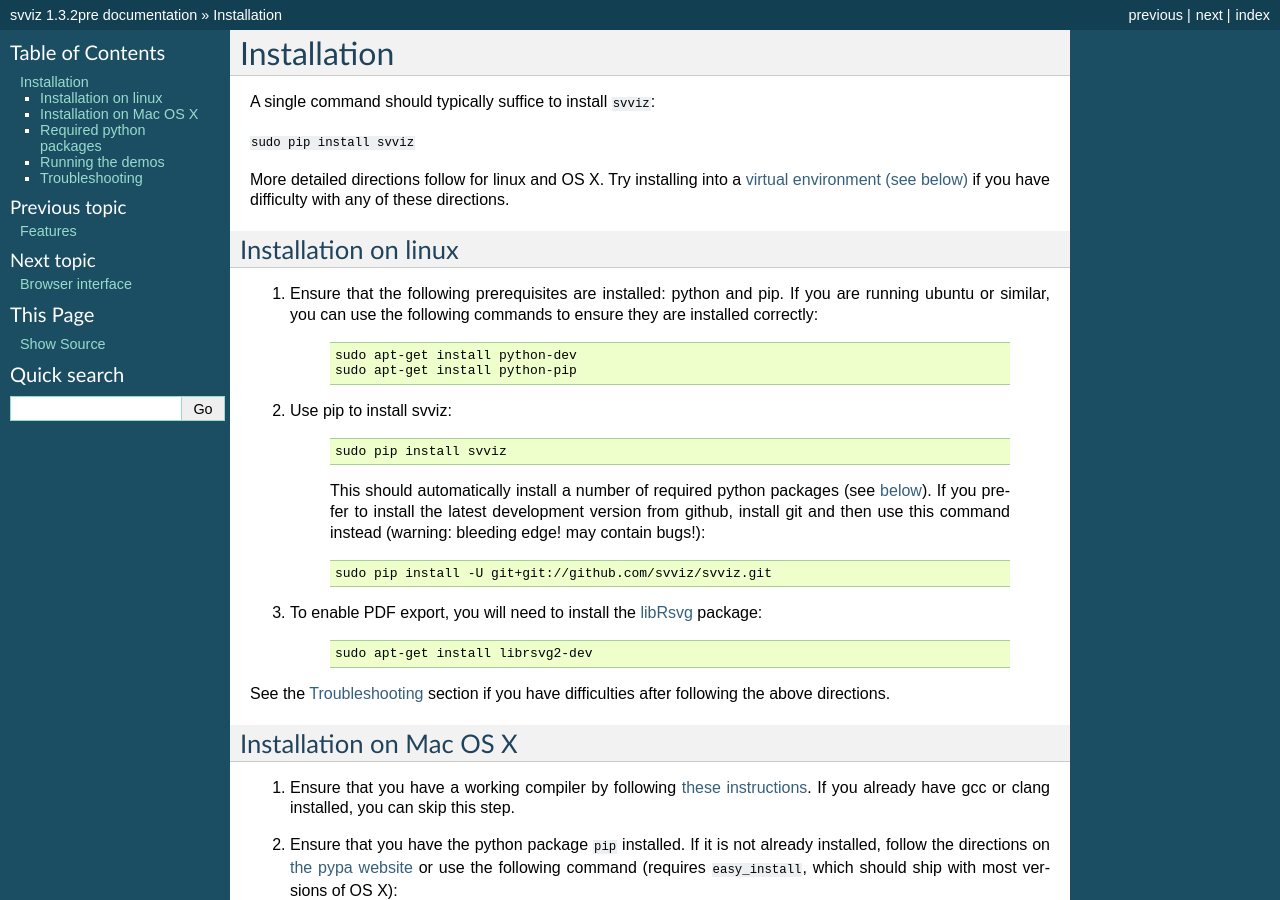
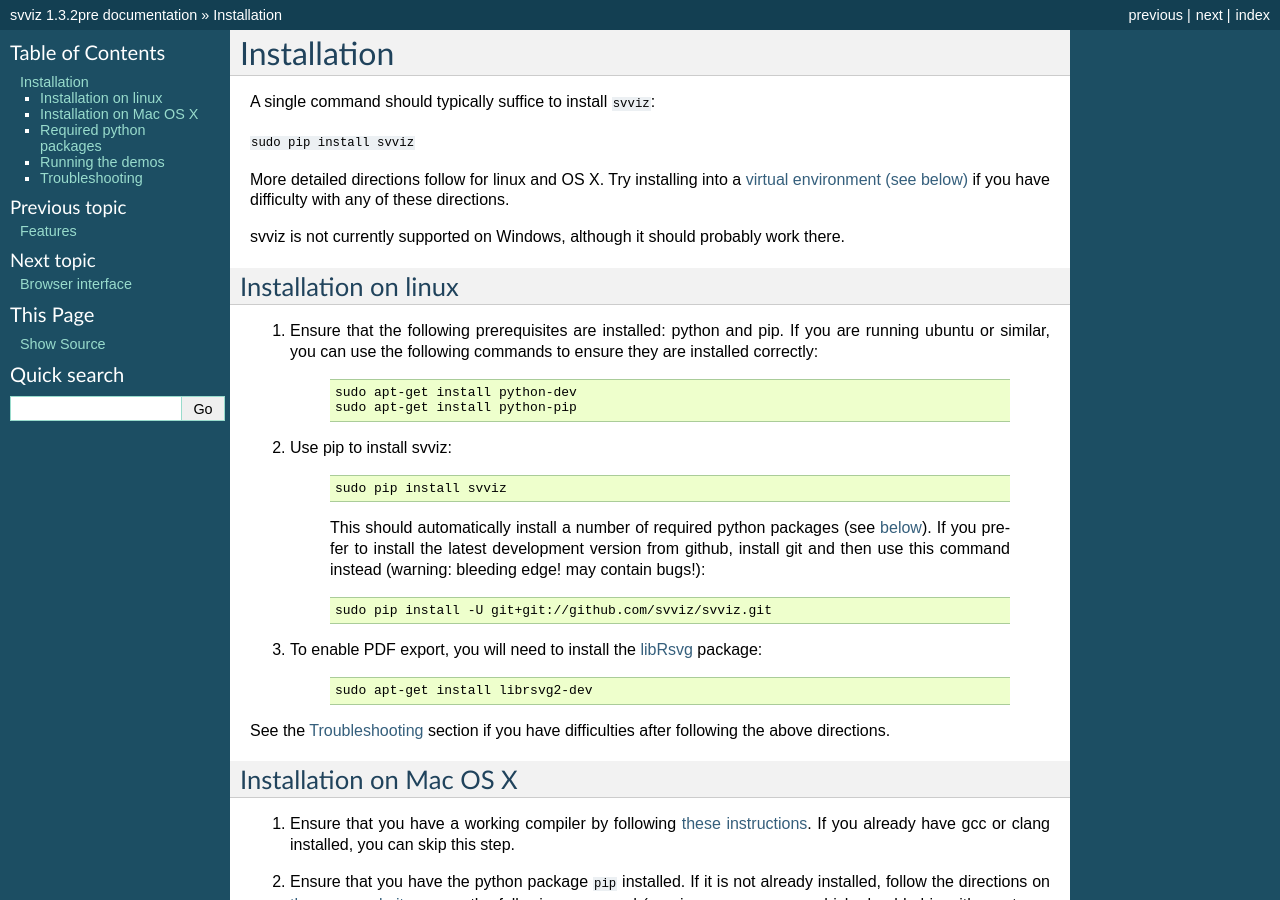
Before and after one commit to svviz/svviz, a Sphinx documentation site: the page built from docs/install.rst, in a window 1280 px wide and 900 px high. Built offline with Sphinx 7.4.7, drawn with Linux system fonts in a browser that asks for light colours.

Commit message:
updated with note about installin on Windows

```diff
--- a/README.rst
+++ b/README.rst
@@ -8,7 +8,7 @@ svviz
 
 Author: Noah Spies
 
-``svviz`` visualizes high-throughput sequencing data relevant to a structural variant. Only reads supporting the variant or the reference allele will be shown. ``svviz`` can operate in both an interactive web browser view to closely inspect individual variants, or in batch mode, allowing multiple variants (annotated in a VCF file) to be analyzed simultaneously.
+``svviz`` visualizes high-throughput sequencing data relevant to a structural variant. Only reads supporting the variant or the reference allele will be shown. svviz can operate in both an interactive web browser view to closely inspect individual variants, or in batch mode, allowing multiple variants (annotated in a VCF file) to be analyzed simultaneously.
 
 Visit the `project site <http://svviz.github.io/svviz/>`_ for a tour of the features and example output.
 
@@ -16,7 +16,9 @@ Visit the `project site <http://svviz.github.io/svviz/>`_ for a tour of the feat
 Quickstart
 ==========
 
-1. Ensure that you have a working compiler by following `these instructions <http://railsapps.github.io/xcode-command-line-tools.html>`_ (OS X only) and that the python package `pip <https://pip.pypa.io/en/latest/installing.html>`_ is installed.
+svviz has been tested on Mac OS X and Linux, and should work on Windows, although that has not been tested.
+
+1. Ensure that you have a working compiler by following `these instructions <http://railsapps.github.io/xcode-command-line-tools.html>`_ (OS X only) and that `python <http://docs.python-guide.org/en/latest/>`_ and the python package `pip <https://pip.pypa.io/en/latest/installing.html>`_ are installed.
 2. Install the latest version of svviz from github using the following terminal command: ``sudo pip install -U svviz``. (The sudo may not be necessary depending on your setup.)
 3. Run the following command, which downloads example data and runs it through svviz: ``svviz demo``. After several processing steps, a web browser window should open, with separate, interactive views of the reference and alternate alleles.
 
--- a/docs/install.rst
+++ b/docs/install.rst
@@ -8,6 +8,8 @@ A single command should typically suffice to install ``svviz``:
 ``sudo pip install svviz``
 
 More detailed directions follow for linux and OS X. Try installing into a :ref:`virtual environment (see below) <venv>` if you have difficulty with any of these directions.
+
+svviz is not currently supported on Windows, although it should probably work there.
 
 Installation on linux
 ---------------------
```
